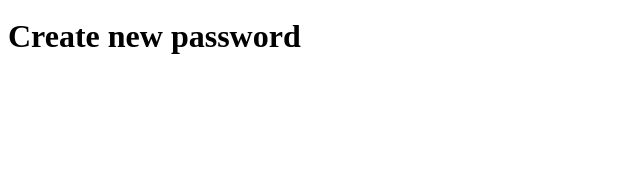
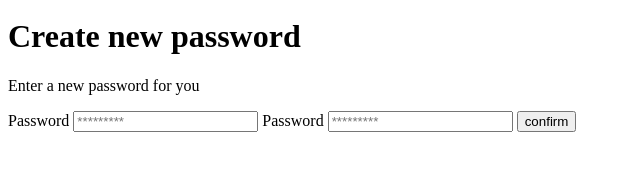
Before and after one commit to Ale-j/front-dev-02, a plain HTML site: page frontend-developer-1/01-contrasena.html in a window 1280 px wide. Shown: the part 29-200 px from the top of the page, without its empty margins (0-640 px from the left). Drawn offline with Linux system fonts and the light colour scheme.

Commit message:
genera estructura html

```diff
--- a/frontend-developer-1/01-contrasena.html
+++ b/frontend-developer-1/01-contrasena.html
@@ -17,6 +17,27 @@
 
 
             <h1 class="title"> Create new password </h1>
+            <p class="subtitle"> Enter a new password for you</p>
+
+            <form action="" class="form">
+                <label for="password" class="label"> Password </label>
+                <input type="password"
+                id="password"
+                placeholder="*********"
+                class="input input-pasword">
+
+
+                <label for="new-password" class="label"> Password </label>
+                <input type="new-password"
+                id="new-password"
+                placeholder="*********"
+                class="input input-pasword">
+
+                <input type="submit"
+                value="confirm"
+                class="primary-button login-button">
+            </form>
+
 
         </div>
 
```
